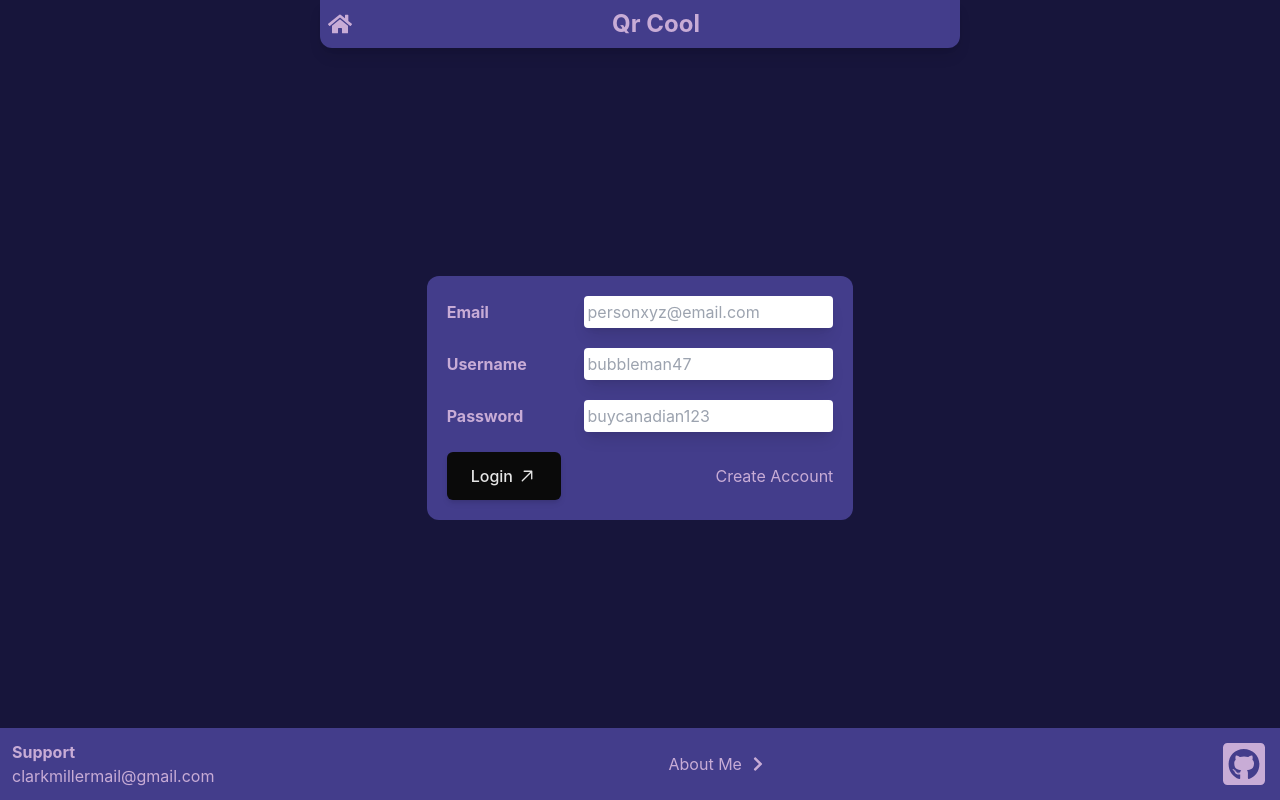
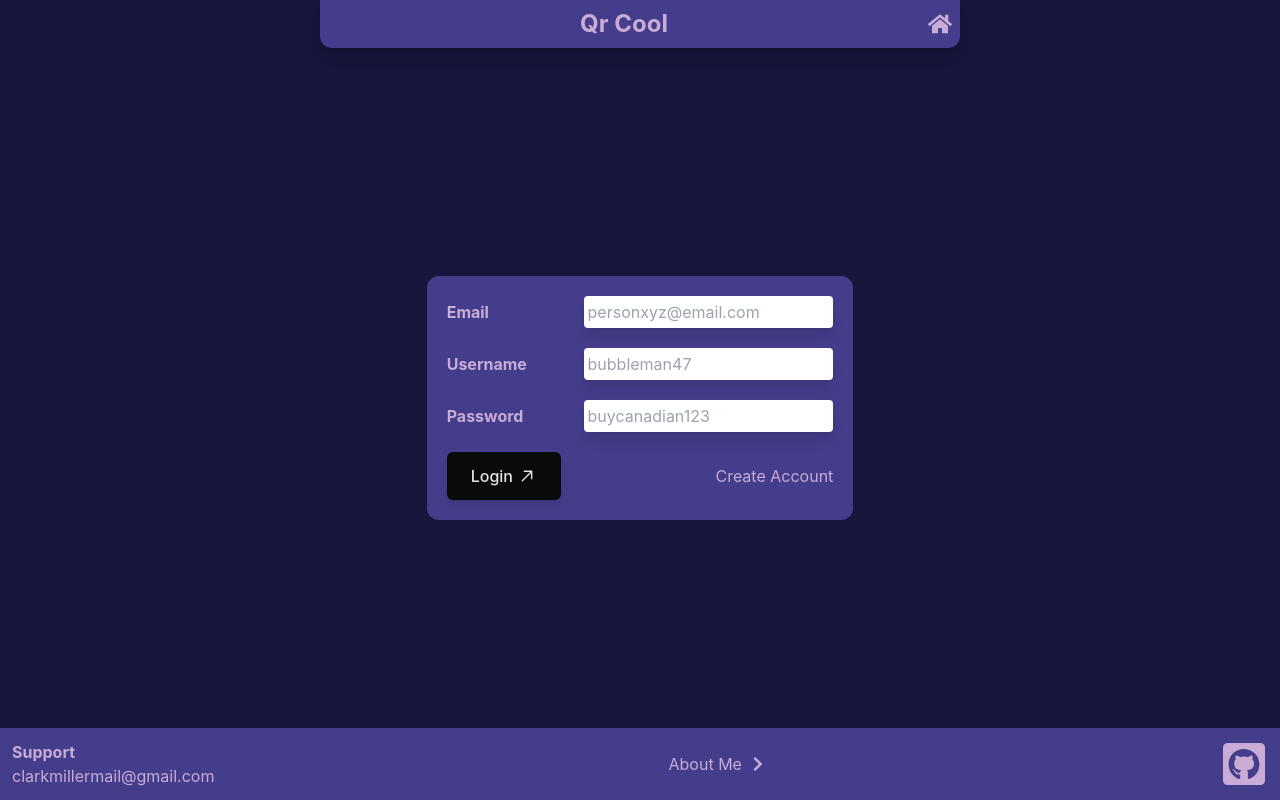
Before and after one commit to DevClarkMiller/qrcool, a React (Vite) app in the folder frontend/QrCool/: page /login in a window 1280 px wide. Built offline with nearby package versions, Linux system fonts and the light colour scheme; no server answers.

Commit message:
Fixed the styling on a few things, the header now wraps text properly when displaying a message and the buttons are just tied to a css class now. I also made the logout button delete all login data from state.

```diff
--- a/frontend/QrCool/src/components/Header.jsx
+++ b/frontend/QrCool/src/components/Header.jsx
@@ -1,4 +1,4 @@
-import { useContext } from "react";
+import { useContext, useEffect, useRef, useMemo } from "react";
 import { Link } from "react-router-dom";
 
 // Context
@@ -11,20 +11,26 @@ import { IoIosSettings } from "react-icons/io";
 import { IoLogOut  } from "react-icons/io5";
 
 const Header = () => {
+    // Context
     const {account, accountController} = useContext(AccountContext);
-    const {headerColor, headerText} = useContext(AppContext);
+    const {headerColor, headerText} = useContext(AppContext)
+
+    // Memo
+
+    // This dictates whether the title div should be betweem the username and control or under
+    const titleTop = useMemo(() => headerText.length < 15,[headerText]);
 
     return (
-        <div className="nice-trans gap-2 p-2 w-9/12 lg:w-1/2 flex items-center justify-between bg-medium rounded-b-xl shadow-lg">
-            <Link to='/' className="text-2xl"><FaHome/></Link>
-            <h1 className={`flex-grow nice-trans font-bold text-2xl text-center ${headerColor}`}>{headerText}</h1>
-
-            {account?.LoggedIn && <div className="username font-semibold">{account?.Username}</div>}
-            {account?.LoggedIn && <Link to="/settings/account" className="text-3xl nice-trans hover:text-blue-500">
-                <IoIosSettings />
-            </Link>}
-            {account?.LoggedIn && <button onClick={accountController.logout} className="text-3xl nice-trans hover:text-blue-500"><IoLogOut /></button> }
-        </div>
+        <header className="nice-trans gap-2 p-2 w-9/12 lg:w-1/2 flex items-center justify-between bg-medium rounded-b-xl shadow-lg flex-wrap">
+            {account?.LoggedIn && <div className="username font-semibold text-2xl">{account?.Username}</div>}
+            {titleTop&&<h1 className={`flex-grow nice-trans font-bold text-2xl text-center ${headerColor}`}>{headerText}</h1>}
+            <div className="controls flex items-center justify-center">
+                <Link to='/' className="icon icon-blue-hover" ><FaHome/></Link>
+                {account?.LoggedIn && <Link to="/settings/account" className="icon icon-blue-hover"><IoIosSettings /></Link>}
+                {account?.LoggedIn && <button onClick={accountController.logout} className="icon icon-blue-hover"><IoLogOut /></button> }
+            </div>
+            {!titleTop&&<h1 className={`flex-grow nice-trans font-bold text-2xl text-center ${headerColor}`}>{headerText}</h1>}
+        </header>
     );
 }
 
--- a/frontend/QrCool/src/index.css
+++ b/frontend/QrCool/src/index.css
@@ -34,4 +34,12 @@ body{
   .text-slider-visible{
     @apply blur-none opacity-100 transform -translate-x-20;
   }
+
+  .icon{
+    @apply text-3xl lg:text-2xl;
+  }
+
+  .icon-blue-hover{
+    @apply nice-trans hover:text-blue-500;
+  }
 }
--- a/frontend/QrCool/src/modals/EntryReportModal.jsx
+++ b/frontend/QrCool/src/modals/EntryReportModal.jsx
@@ -24,6 +24,7 @@ const EntryReportModal = ({show, setShow}) => {
             show={show}
             setShow={setShow}
             onSubmit={onSubmit}
+            centerTitle
         >
             <RadioGroup
                 defaultValue="reportViewsToExcel"
--- a/frontend/QrCool/src/pages/Entries.jsx
+++ b/frontend/QrCool/src/pages/Entries.jsx
@@ -45,14 +45,14 @@ const Entry = ({entry}) =>{
     return(
         <li className="w-full flex items-center gap-3">
             <div className="entry text-left flex-grow text-3xl font-semibold overflow-hidden overflow-ellipsis whitespace-nowrap">{entry?.Name}</div>
-            <button onClick={onClickQr} className="text-2xl text-light nice-trans hover:text-blue-700">
+            <button onClick={onClickQr} className={`icon text-light nice-trans hover:text-blue-700`}>
                 <FaQrcode />
             </button>
             {
-            <button onClick={onClickReport} className="text-2xl text-light nice-trans hover:text-blue-700">
+            <button onClick={onClickReport} className={`icon text-light nice-trans hover:text-blue-700`}>
                 <TbReportAnalytics />
             </button>}
-            <a className="text-2xl text-light nice-trans hover:text-blue-700"
+            <a className={`icon text-light nice-trans hover:text-blue-700`}
                 data-tooltip-id={`entryViewCount${entry.Id}`}
                 data-tooltip-place="top"
             >
@@ -61,10 +61,10 @@ const Entry = ({entry}) =>{
             <Tooltip id={`entryViewCount${entry.Id}`}>
                 {entryViewCount}
             </Tooltip>
-            <button onClick={onClickEnter} className="text-2xl text-light nice-trans hover:text-blue-700">
+            <button onClick={onClickEnter} className={`icon text-light nice-trans hover:text-blue-700`}>
                 <FaEdit />
             </button>
-            <button onClick={onClickDelete} className="text-2xl text-light nice-trans hover:text-red-700">
+            <button onClick={onClickDelete} className={`icon text-light nice-trans hover:text-red-700`}>
                 <FaTrash />
             </button>
         </li>
@@ -83,8 +83,8 @@ const AddEntry = ({hasEntries}) =>{
         <>
             {hasEntries ?
                 <li className="w-full flex items-center gap-3 border-b-2 pb-2">
-                    <div className="text-left flex-grow entry text-3xl font-bold">Add New Entry</div>
-                    <button onClick={onClick} className="text-2xl text-light nice-trans hover:text-blue-700">
+                    <div className="entry text-left flex-grow text-3xl font-bold">Add New Entry</div>
+                    <button onClick={onClick} className={`icon text-light nice-trans hover:text-blue-700`}>
                         <FaPlusCircle />
                     </button>
                 </li> :
--- a/frontend/QrCool/src/pages/Home.jsx
+++ b/frontend/QrCool/src/pages/Home.jsx
@@ -93,10 +93,10 @@ function LoggedInView(){
     return(
         <div className="size-full col-flex-center justify-between gap-5">
             <div className="flex items-center gap-2 text-center">
-                <span>{account?.Username &&
+                <div className="w-full text-center col-flex-center justify-center">
                     <h3 className="text-xl">Welcome, <span className="font-semibold">{account?.Username}{emoji}</span></h3>
-                    }</span>
-                <div className="text-xl">{quote}</div>
+                    <div className="text-xl">{quote}</div>
+                </div>
             </div>
             <Entries />
         </div>
--- a/frontend/QrCool/src/pages/reducers/loginReducer.js
+++ b/frontend/QrCool/src/pages/reducers/loginReducer.js
@@ -29,10 +29,7 @@ export const loginReducer = (state, action) =>{
             };
 
         case LOGIN_ACTIONS.LOGOUT:
-            return {
-                ...state,
-                LoggedIn: false
-            };
+            return INITIAL_STATE;
         default:
             return state;
     }
```
